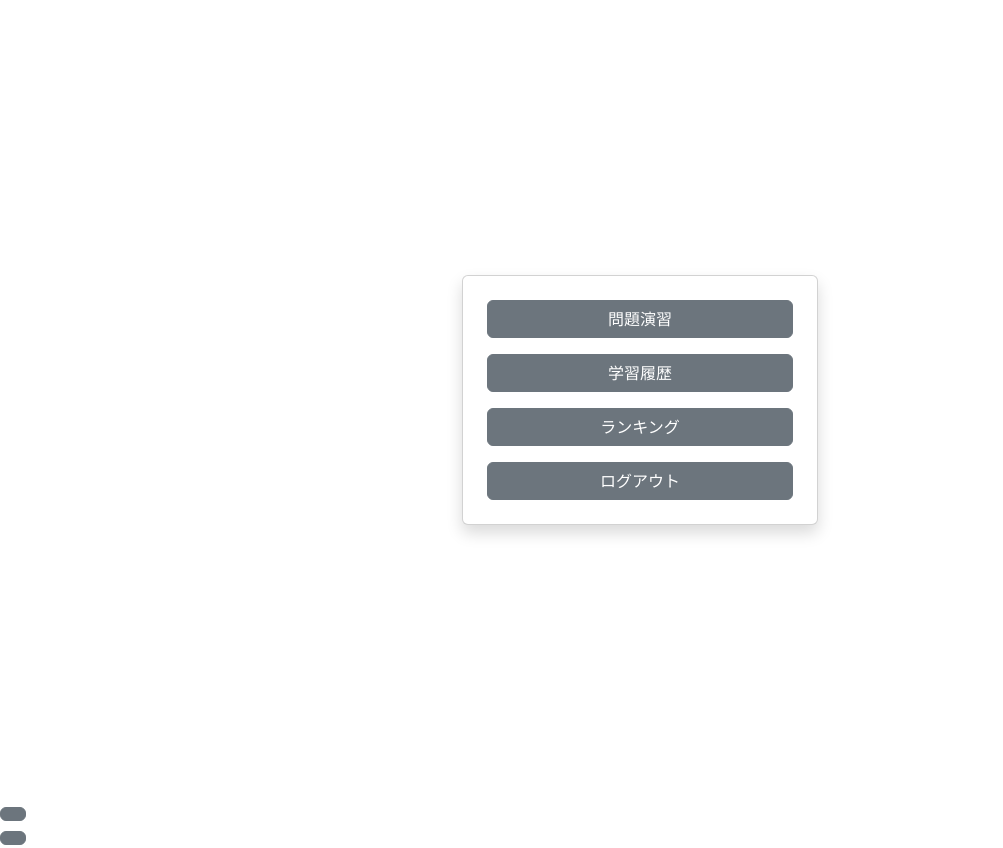
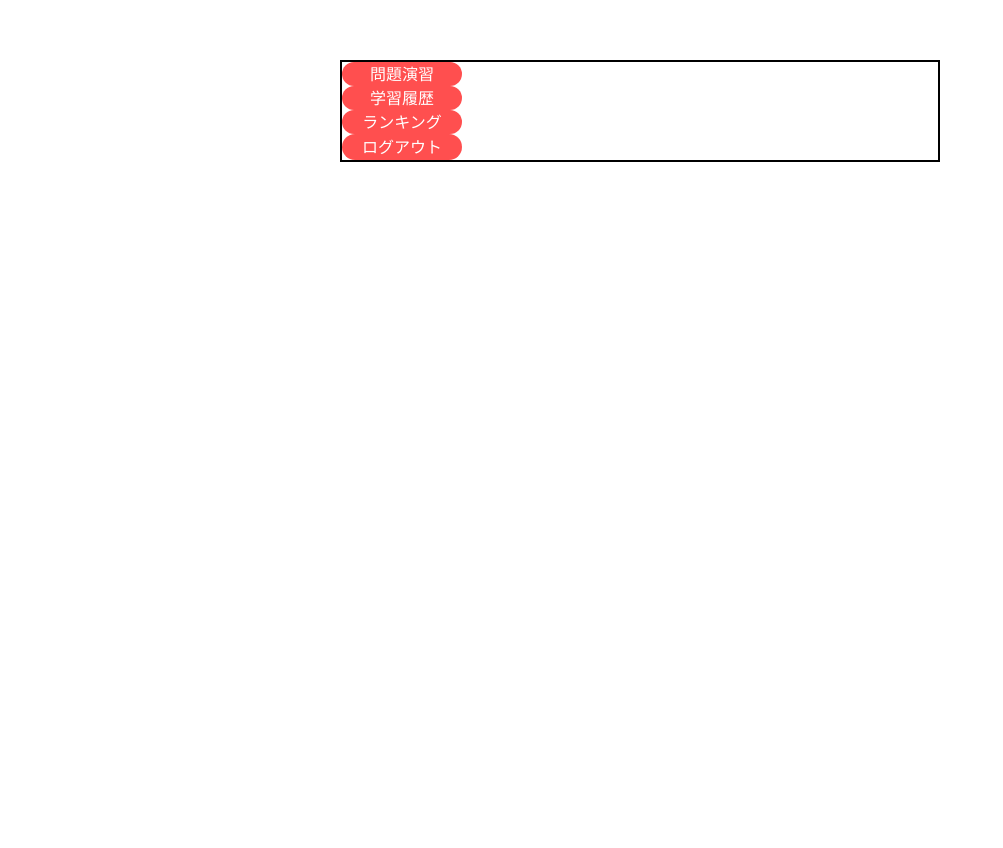
Before and after one commit to hackathon-winter/efFEctive, a Django app: template templates/home.html in a window 1280 px wide. Shown: the part 56-904 px from the top of the page, without its empty margins (0-1003 px from the left). After the commit the page ends 218 px from the top, so only its background shows below. Run offline with Django 4.2, Linux system fonts and the light colour scheme; the template is opened without the code that fills it, so the values that code supplies are empty; some libraries are stand-ins or nearby versions.

Commit message:
ホーム画面更新

```diff
--- a/templates/home.html
+++ b/templates/home.html
@@ -3,19 +3,13 @@
 {% load static %}
 {% block content %}
 
-<div class="d-flex align-items-center justify-content-center vh-100">
-    <div class="container">
-        <div class="row justify-content-center">
-            <div class="col-md-4">
-                <div class="card shadow p-4">
-                    <a class="btn btn-secondary mb-3" data-bs-toggle="modal" data-bs-target="#selectModeModal">問題演習</a>
-                    <a class="btn btn-secondary mb-3" href="{% url 'learning_history' %}">学習履歴</a>
-                    <a class="btn btn-secondary mb-3" href="{% url 'ranking' %}">ランキング</a>
-                    <button class="btn btn-secondary" onclick="logoutUser()">ログアウト</button>
-                </div>
-            </div>
-        </div>
-    </div>
+<div class="wrapper">
+  <div class="home-container">
+    <a class="button-primary" data-bs-toggle="modal" data-bs-target="#selectModeModal">問題演習</a>
+    <a class="button-primary" href="{% url 'learning_history' %}">学習履歴</a>
+    <a class="button-primary" href="{% url 'ranking' %}">ランキング</a>
+    <button class="button-primary" onclick="logoutUser()">ログアウト</button>
+  </div>
 </div>
 
 <!-- 出題設定用モーダル -->
@@ -38,11 +32,11 @@
           <label class="form-check-label">科目B</label>
         </div>
         <div class="modal-footer">
-          <button type="submit" class="btn btn-primary">スタート</button>
+          <button type="submit" class="button-primary">スタート</button>
         </div>
         </form>
         <div class="modal-footer">
-        <a class="btn btn-secondary" href="{% url 'continue_questions' %}">続きから始める</b>
+        <a class="button-secondary" href="{% url 'continue_questions' %}">続きから始める</b>
         </div>
       </div>
     </div>
```
